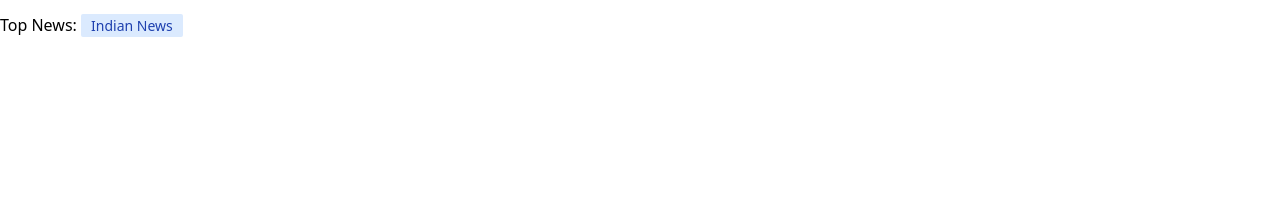
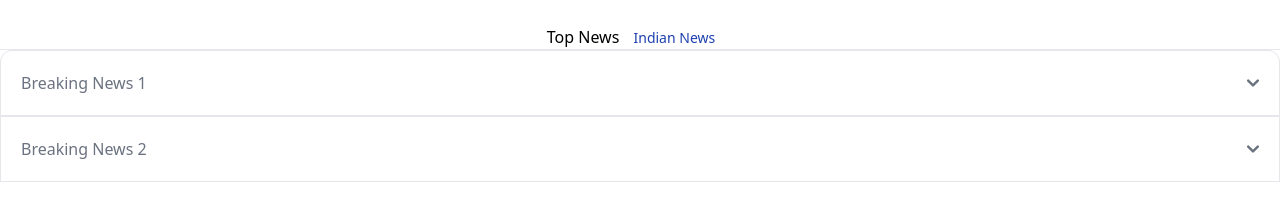
Before and after one commit to shubhamkangune/News-Website, a plain HTML site: page index.html in a window 1280 px wide. Shown: the part 57-278 px from the top of the page. Drawn offline with nearby package versions, Linux system fonts and the light colour scheme.

Commit message:
collaps added

```diff
--- a/index.html
+++ b/index.html
@@ -6,12 +6,14 @@
     <title>News Website</title>
     <link rel="stylesheet" href="main.css">
     <script src="https://cdn.tailwindcss.com"></script>
+    <script src="https://cdnjs.cloudflare.com/ajax/libs/flowbite/1.6.5/flowbite.min.js"></script>
+
 </head>
 <body>
 
 
 
-<nav class="bg-white border-gray-200 dark:bg-gray-900">
+<nav class="bg-white border-gray-200 dark:bg-gray-900 ">
     <div class="max-w-screen-xl flex flex-wrap items-center justify-between mx-auto p-4">
     <a href="https://flowbite.com/" class="flex items-center space-x-3 rtl:space-x-reverse">
         <img src="https://flowbite.com/docs/images/logo.svg" class="h-8" alt="Flowbite Logo" />
@@ -64,8 +66,46 @@
     </div>
   </nav>
 
-  <div class="container">
-    <h1>Top News: <span class="bg-blue-100 text-blue-800 text-sm font-medium me-2 px-2.5 py-0.5 rounded-sm dark:bg-blue-900 dark:text-blue-300">Indian News</span>    </h1>
+  <div class="container my-3 text-center">
+    <h2>Top News <span class=" text-blue-800 text-sm font-medium me-2 px-2.5 py-0.5 rounded-sm dark:bg-blue-900 dark:text-blue-300">Indian News</span></h2>
+    <hr>
+
+    <div id="accordion-collapse" data-accordion="collapse">
+      <h2 id="accordion-collapse-heading-1">
+        <button type="button" class="flex items-center justify-between w-full p-5 font-medium text-gray-500 mr-3 border border-gray-200 rounded-t-xl focus:ring-4 focus:ring-gray-200 dark:focus:ring-gray-800 dark:border-gray-700 dark:text-gray-400 hover:bg-gray-100 dark:hover:bg-gray-800 gap-3"
+        data-accordion-target="#accordion-collapse-body-1" aria-expanded="false" aria-controls="accordion-collapse-body-1">
+          <span>Breaking News 1</span>
+          <svg data-accordion-icon class="w-3 h-3 rotate-180 shrink-0" aria-hidden="true" xmlns="http://www.w3.org/2000/svg" fill="none" viewBox="0 0 10 6">
+            <path stroke="currentColor" stroke-linecap="round" stroke-linejoin="round" stroke-width="2" d="M9 5 5 1 1 5"/>
+          </svg>
+        </button>
+      </h2>
+      <div id="accordion-collapse-body-1" class="hidden" aria-labelledby="accordion-collapse-heading-1">
+        <div class="p-5 border border-gray-200 dark:border-gray-700 dark:bg-gray-900">
+          <p class="text-gray-500 dark:text-gray-400">This is the content for Breaking News 1. More details about the news can be added here.</p>
+        </div>
+      </div>
+
+      <h2 id="accordion-collapse-heading-2">
+        <button type="button" class="flex items-center justify-between w-full p-5 font-medium text-gray-500 border border-gray-200 focus:ring-4 focus:ring-gray-200 dark:focus:ring-gray-800 dark:border-gray-700 dark:text-gray-400 hover:bg-gray-100 dark:hover:bg-gray-800 gap-3"
+        data-accordion-target="#accordion-collapse-body-2" aria-expanded="false" aria-controls="accordion-collapse-body-2">
+          <span>Breaking News 2</span>
+          <svg data-accordion-icon class="w-3 h-3 rotate-180 shrink-0" aria-hidden="true" xmlns="http://www.w3.org/2000/svg" fill="none" viewBox="0 0 10 6">
+            <path stroke="currentColor" stroke-linecap="round" stroke-linejoin="round" stroke-width="2" d="M9 5 5 1 1 5"/>
+          </svg>
+        </button>
+      </h2>
+      <div id="accordion-collapse-body-2" class="hidden" aria-labelledby="accordion-collapse-heading-2">
+        <div class="p-5 border border-gray-200 dark:border-gray-700">
+          <p class="text-gray-500 dark:text-gray-400">This is the content for Breaking News 2. Additional news details go here.</p>
+        </div>
+      </div>
+    </div>
+
+
+
+
+
   </div>
 
 
```
Also changed, not shown: index.js (line endings or trailing spaces).
